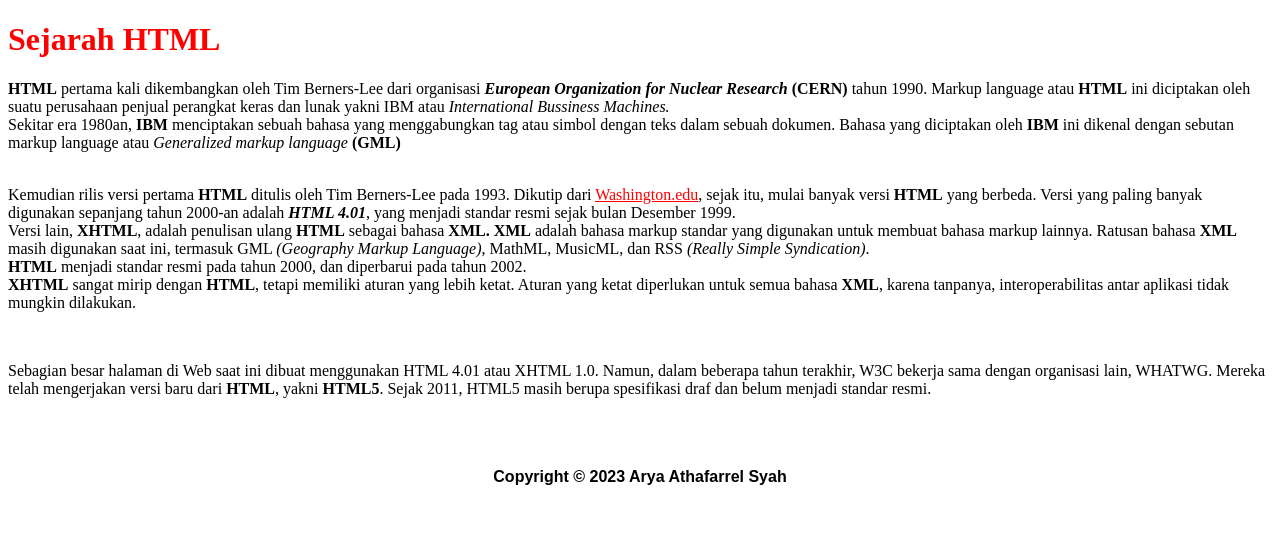
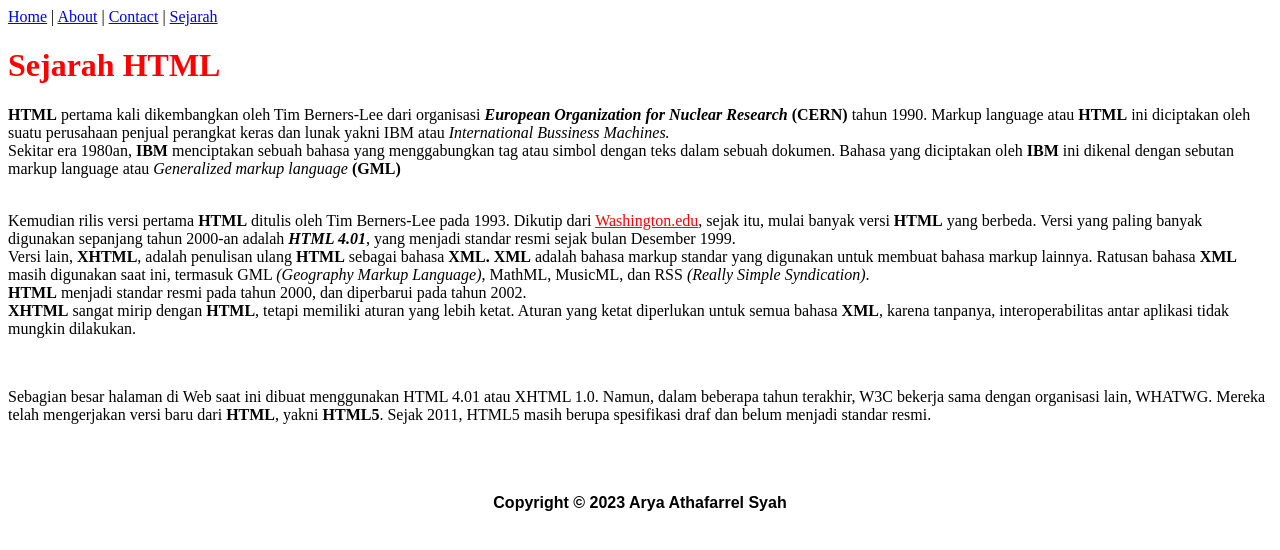
Before and after one commit to AryaAtha/project-html, a plain HTML site: page sejarah.html in a window 1280 px wide. Drawn offline with Linux system fonts and the light colour scheme.

Commit message:
benerin yang kurang

```diff
--- a/sejarah.html
+++ b/sejarah.html
@@ -3,6 +3,14 @@
 	<link rel="stylesheet" type="text/css" href="css/style.css">
 <head>
 	<title>Sejarah HTML</title>
+
+	<nav class="link">
+			<a href="index.html">Home</a> |
+			<a href="about.html" target="_blank">About</a> |
+			<a href="contact.html" target="_blank">Contact</a> |
+			<a href="sejarah.html" target="_blank">Sejarah</a>
+		</nav>
+
 	<h1 class="boldr">Sejarah HTML</h1>
 </head>
 
```
Also changed, not shown: about.html (+2 -1 lines), contact.html (+2 -1 lines), index.html (+2 -1 lines).
